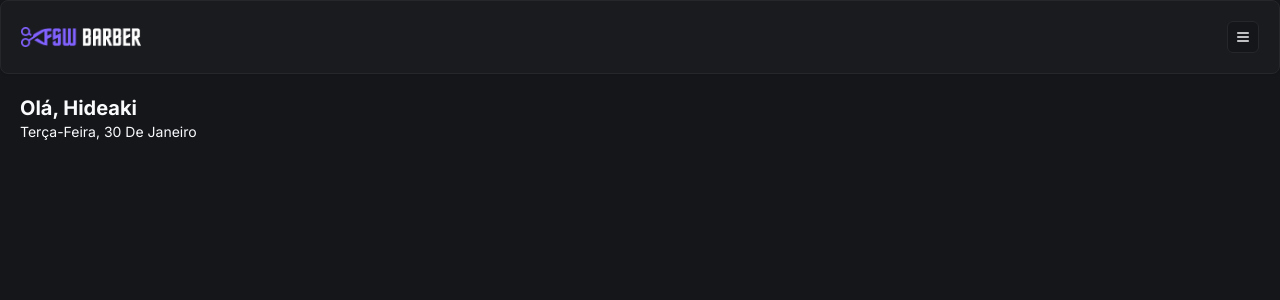
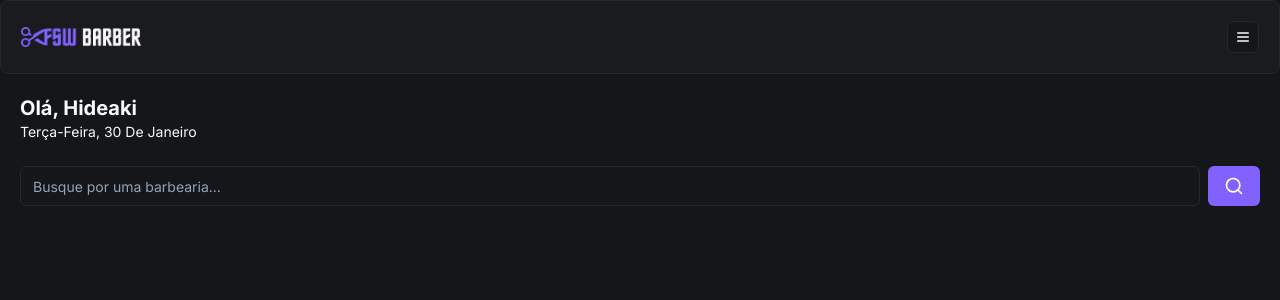
Before and after one commit to hideakigabriel/fullstackweek-barber, a Next.js app: page / in a window 1280 px wide. Shown: the top 300 px of the page. Built offline with nearby package versions, Linux system fonts and the light colour scheme.

Commit message:
feat: add initial search component

```diff
--- /dev/null
+++ b/app/(home)/_components/search.tsx
@@ -0,0 +1,18 @@
+"use client";
+
+import { Button } from "@/app/_components/ui/button";
+import { Input } from "@/app/_components/ui/input";
+import { SearchIcon } from "lucide-react";
+
+const Search = () => {
+  return (
+    <div className="flex items-center gap-2">
+      <Input placeholder="Busque por uma barbearia..."/>
+      <Button variant="default">
+        <SearchIcon size={20} />
+      </Button>
+    </div>
+   );
+}
+
+export default Search;
--- a/app/(home)/page.tsx
+++ b/app/(home)/page.tsx
@@ -1,6 +1,7 @@
-import { format } from "date-fns"
+import { format } from "date-fns";
 import Header from "../_components/header";
 import { ptBR } from "date-fns/locale";
+import Search from "./_components/search";
 
 export default function Home() {
   return (
@@ -8,12 +9,18 @@
       <Header />
 
       <div className="px-5 pt-5">
-      <h2 className="text-xl font-bold">Olá, Hideaki</h2>
-      <p className="capitalize text-sm" >{format(new Date(), "EEEE',' dd 'de' MMMM", {
-        locale: ptBR,
-      })}
-      </p>
+        <h2 className="text-xl font-bold">Olá, Hideaki</h2>
+        <p className="capitalize text-sm">
+          {format(new Date(), "EEEE',' dd 'de' MMMM", {
+            locale: ptBR,
+          })}
+        </p>
       </div>
+
+      <div className="px-5 mt-6">
+        <Search />
+      </div>
+
     </div>
-  )
-};
+  );
+}
--- /dev/null
+++ b/app/_components/ui/input.tsx
@@ -0,0 +1,25 @@
+import * as React from "react"
+
+import { cn } from "@/app/_lib/utils"
+
+export interface InputProps
+  extends React.InputHTMLAttributes<HTMLInputElement> {}
+
+const Input = React.forwardRef<HTMLInputElement, InputProps>(
+  ({ className, type, ...props }, ref) => {
+    return (
+      <input
+        type={type}
+        className={cn(
+          "flex h-10 w-full rounded-md border border-input bg-background px-3 py-2 text-sm ring-offset-background file:border-0 file:bg-transparent file:text-sm file:font-medium placeholder:text-muted-foreground focus-visible:outline-none focus-visible:ring-2 focus-visible:ring-ring focus-visible:ring-offset-2 disabled:cursor-not-allowed disabled:opacity-50",
+          className
+        )}
+        ref={ref}
+        {...props}
+      />
+    )
+  }
+)
+Input.displayName = "Input"
+
+export { Input }
```
